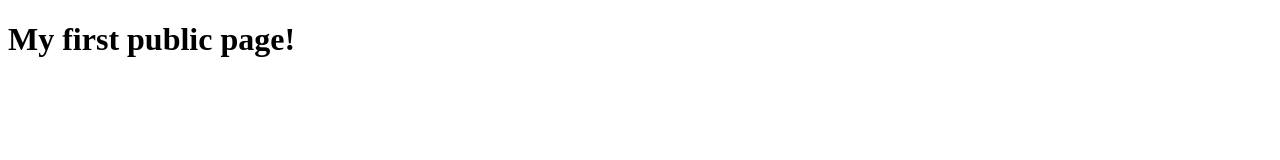
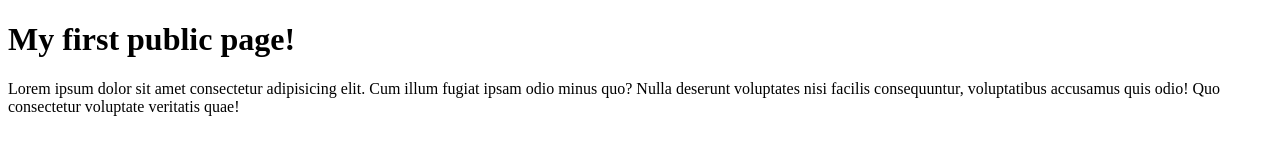
Before and after one commit to LuluChu17/mySite, a plain HTML site: page index.html in a window 1280 px wide. Drawn offline with Linux system fonts and the light colour scheme.

Commit message:
create text content(lorem)

```diff
--- a/index.html
+++ b/index.html
@@ -7,5 +7,6 @@
 </head>
 <body>
     <h1>My first public page!</h1>
+    <p>Lorem ipsum dolor sit amet consectetur adipisicing elit. Cum illum fugiat ipsam odio minus quo? Nulla deserunt voluptates nisi facilis consequuntur, voluptatibus accusamus quis odio! Quo consectetur voluptate veritatis quae!</p>
 </body>
 </html>
```
